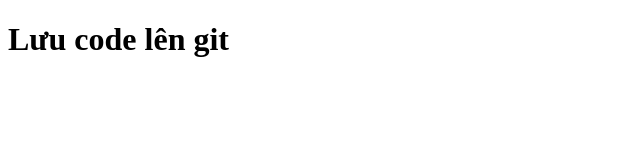
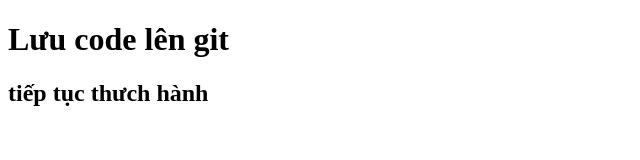
Before and after one commit to nhungkyo123321/Demo-lai-duan, a plain HTML site: page index.html in a window 1280 px wide. Shown: the whole page, without its empty margins (0-640 px from the left). Drawn offline with Linux system fonts and the light colour scheme.

Commit message:
thêm h2

```diff
--- a/index.html
+++ b/index.html
@@ -7,5 +7,8 @@
   </head>
   <body>
     <h1>Lưu code lên git</h1>
+    <h2>tiếp tục thưch hành</h2>
+    <!-- Nếu có file mới , foder mới hay thay đổi trong tệp thì
+    đây là bài thực hành -->
   </body>
 </html>
```
